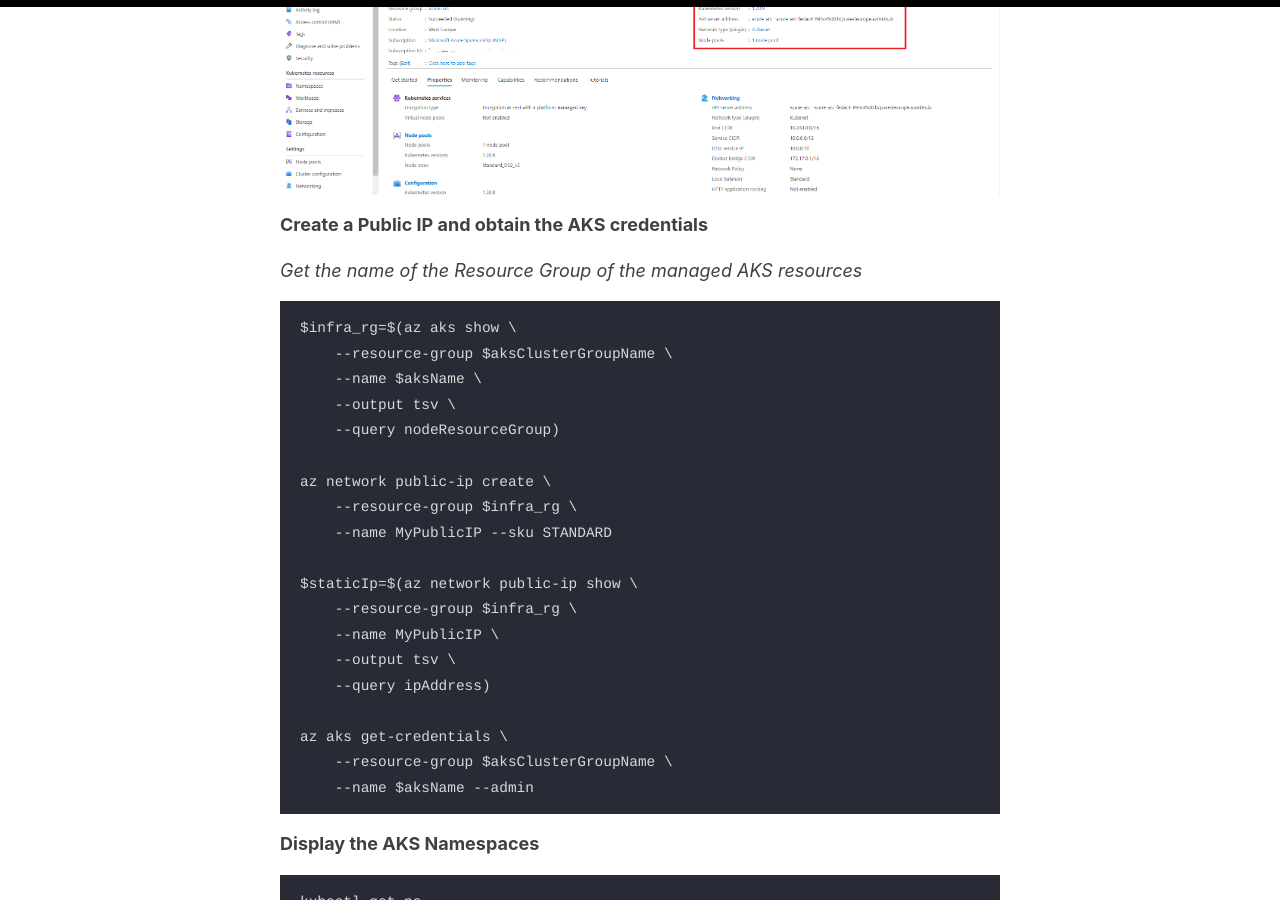
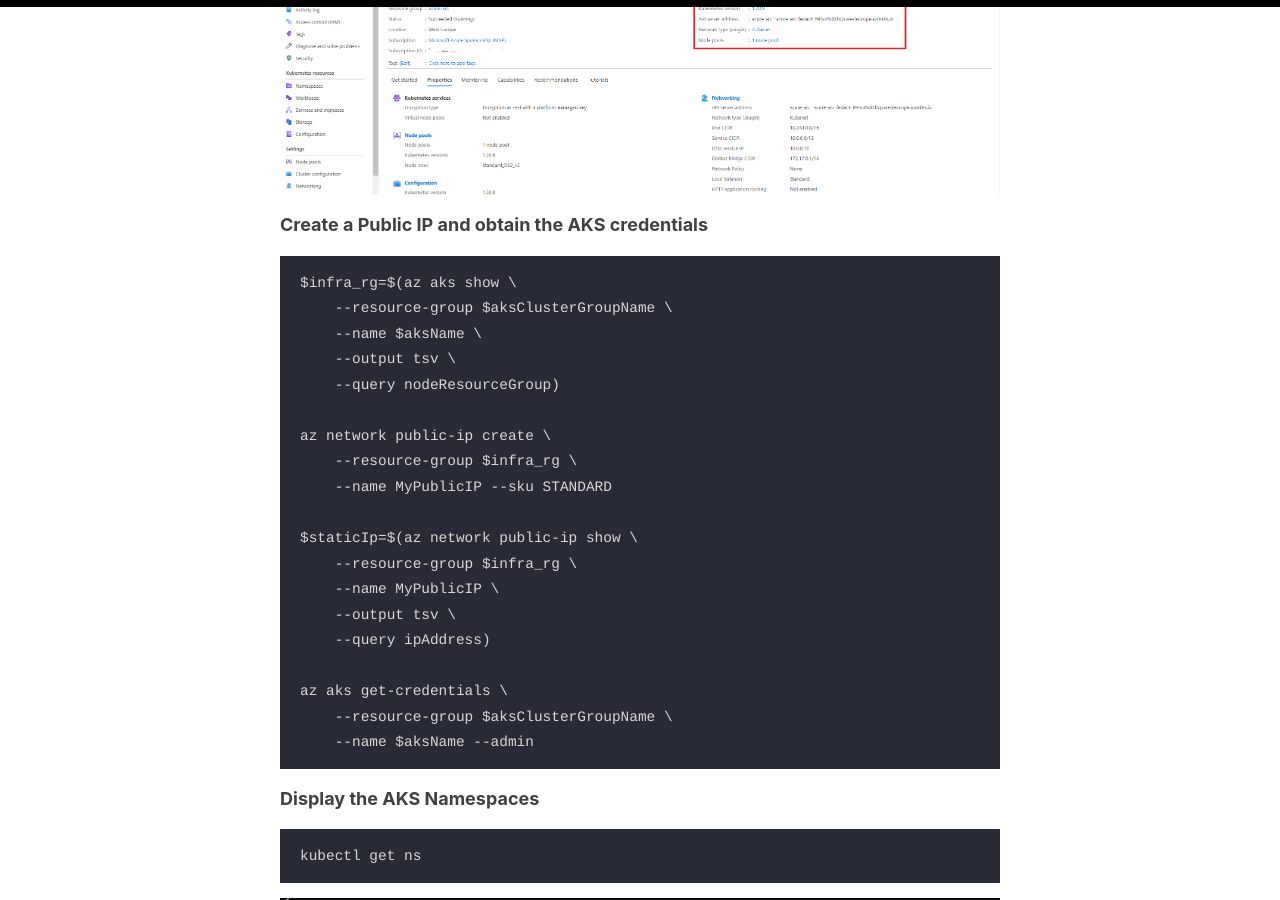
Before and after one commit to RonaldMariah/ronaldmariah.github.io, a Jekyll site: the page built from _posts/2021-12-01-azure-arc-kubernetes-app-service.md, in a window 1280 px wide and 900 px high, scrolled down 1896 px. Built offline with Jekyll 4.4.1, drawn with Linux system fonts in a browser that asks for light colours; our own code applies the rules of GitHub Pages for plain Markdown files.

Commit message:
Formatting.

````diff
--- a/_posts/2021-12-01-azure-arc-kubernetes-app-service.md
+++ b/_posts/2021-12-01-azure-arc-kubernetes-app-service.md
@@ -44,8 +44,6 @@ az aks create \
 <img src="https://github.com/RonaldMariah/ronaldmariah.github.io/raw/master/assets/azure-arc-kubernetes-app-service/Screenshot 2021-12-01 141200.png" />
 
 **Create a Public IP and obtain the AKS credentials**
-
-*Get the name of the Resource Group of the managed AKS resources*
 
 ```
 $infra_rg=$(az aks show \
@@ -165,7 +163,7 @@ az k8s-extension create \
 
 <img src="https://github.com/RonaldMariah/ronaldmariah.github.io/raw/master/assets/azure-arc-kubernetes-app-service/Screenshot 2021-12-01 143020.png" />
 
-Once 'Installed', if we now do a 'kubectl get ns' we should see the namespaces for the App Services
+*Once 'Installed', if we now do a 'kubectl get ns' we should see the namespaces for the App Services*
 
 <img src="https://github.com/RonaldMariah/ronaldmariah.github.io/raw/master/assets/azure-arc-kubernetes-app-service/Screenshot 2021-12-02 091832.png" />
 
@@ -194,6 +192,7 @@ $connectedClusterId=$(az connectedk8s show \
 In order for us to deploy Azure App Services or any PaaS Services in future, we will need a custom location. This custom location will be our Kubernetes Cluster connected to Azure Arc.
 
 **Define a name for the Custom Location**
+
 *This location will appear as a custom Region when deploying services like Azure App Service Plans, which we will see later on*
 
 ```
````
